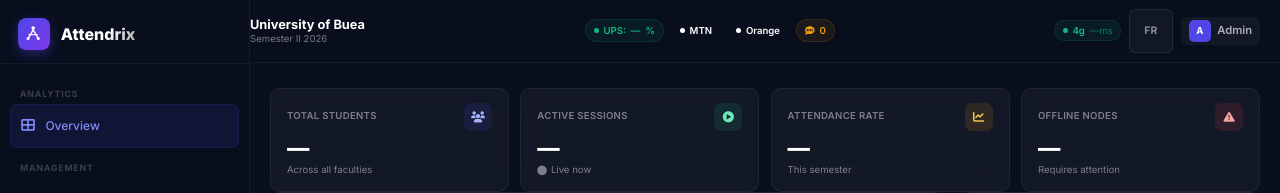
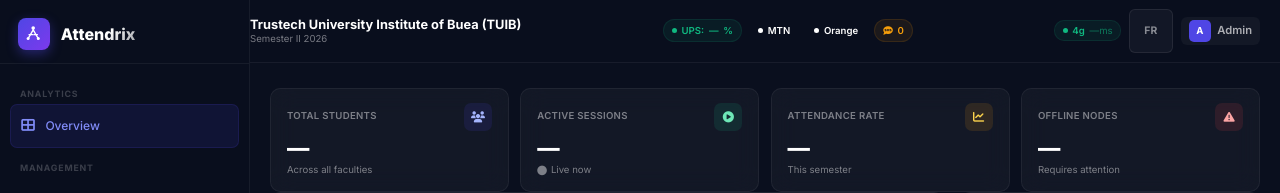
Before and after one commit to Ayemelack/Attendrix, a Python web app: template src/presentation/templates/institutional-admin/dashboard.html in a window 1280 px wide. Shown: the top 193 px of the page. Run offline with Jinja, Linux system fonts and the light colour scheme; the template is opened without the code that fills it, so the values that code supplies are empty; some libraries are stand-ins or nearby versions.

Commit message:
fix: update institution name on admin dashboard

```diff
--- a/src/presentation/templates/institutional-admin/dashboard.html
+++ b/src/presentation/templates/institutional-admin/dashboard.html
@@ -497,7 +497,7 @@
         <div class="topbar-left">
             <button class="sidebar-toggle" id="sidebarToggle"><i class="fas fa-bars"></i></button>
             <div class="inst-info">
-                <div class="inst-name" id="instName">University of Buea</div>
+                <div class="inst-name" id="instName">Trustech University Institute of Buea (TUIB)</div>
                 <div class="inst-meta" id="instMeta">Semester II 2026</div>
             </div>
         </div>
```
